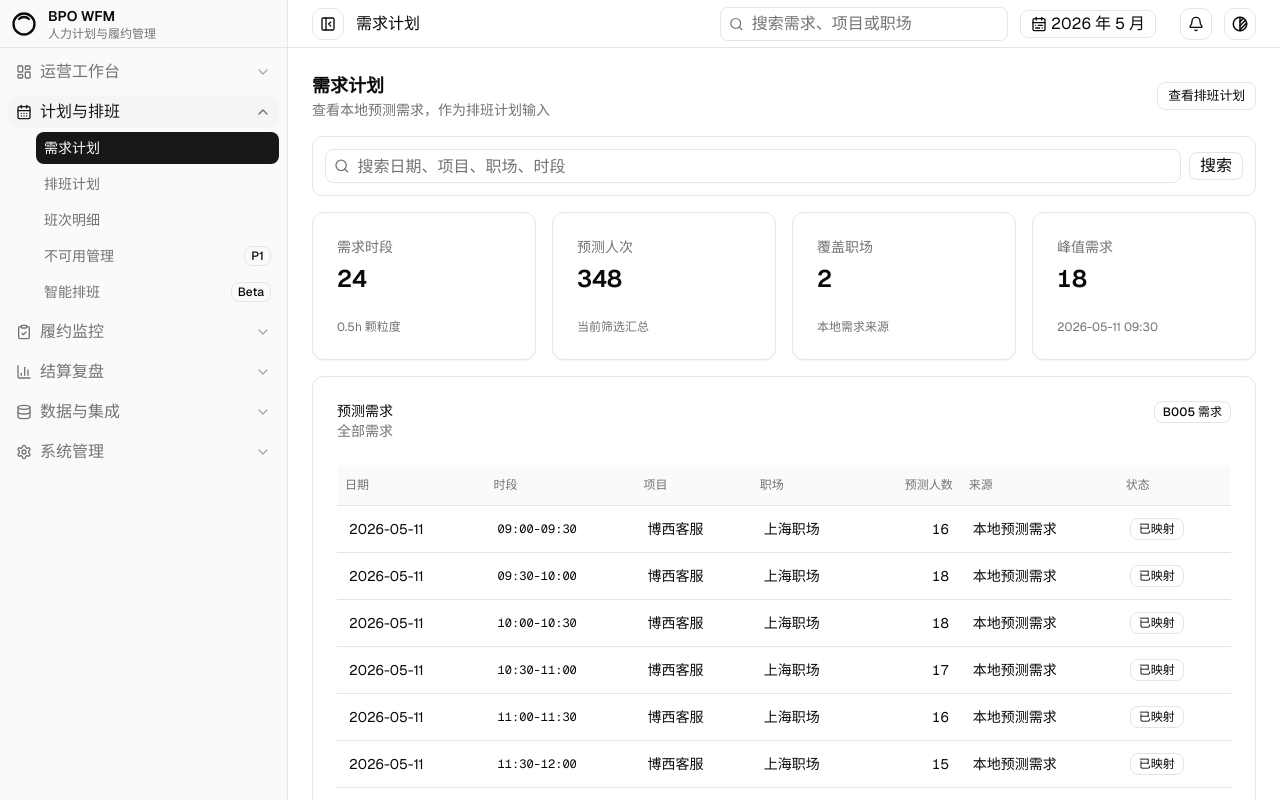
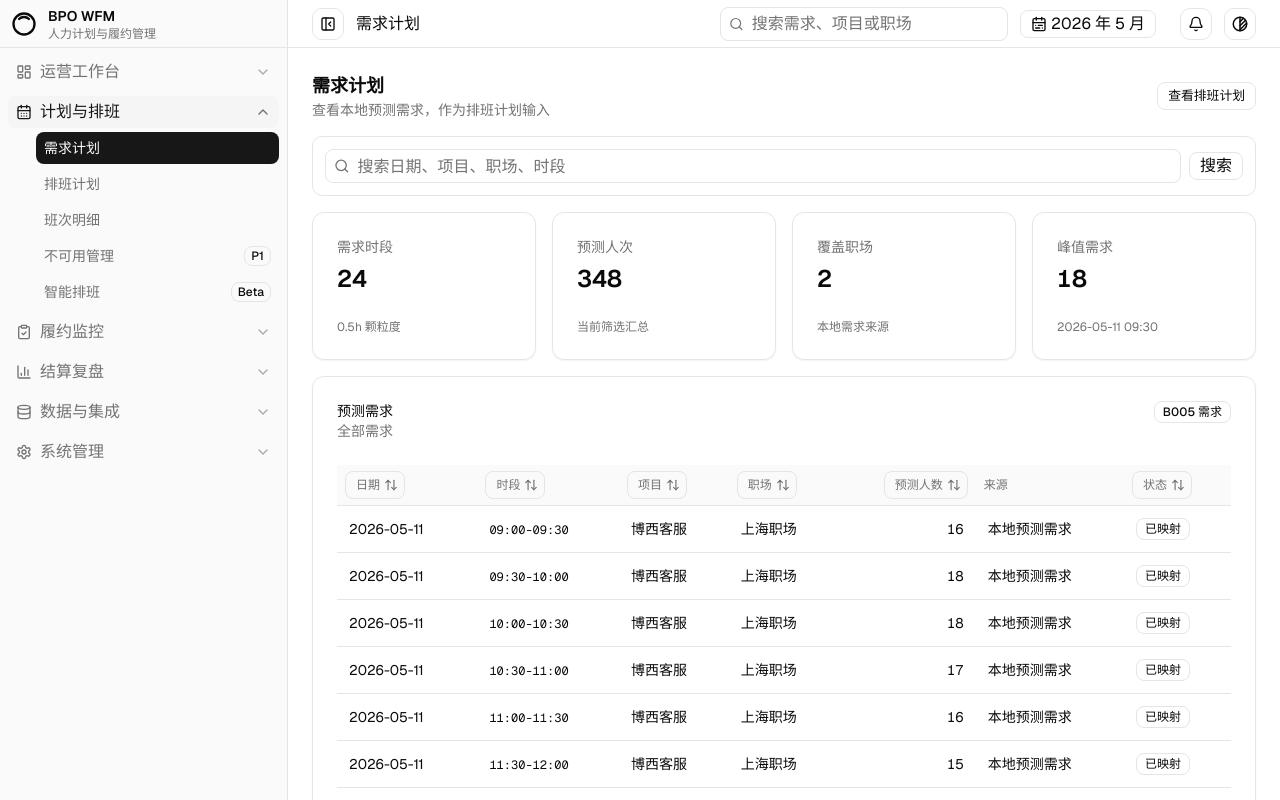
Before and after one commit to huiliuxu780/bpo-schedule-platform, a Next.js app: page /demand-plans in a window 1280 px wide. Built offline with nearby package versions, Linux system fonts and the light colour scheme; no server answers.

Commit message:
feat: migrate demand table and seed next parity queue

```diff
--- a/app/demand-plans/page.tsx
+++ b/app/demand-plans/page.tsx
@@ -2,6 +2,7 @@ import Link from "next/link"
 import { Search } from "lucide-react"
 
 import { AppShell } from "@/components/app-shell"
+import { DemandPlanTable } from "@/components/demand-plan-table"
 import { Badge } from "@/components/ui/badge"
 import { Button } from "@/components/ui/button"
 import {
@@ -12,14 +13,6 @@ import {
   CardTitle,
 } from "@/components/ui/card"
 import { Input } from "@/components/ui/input"
-import {
-  Table,
-  TableBody,
-  TableCell,
-  TableHead,
-  TableHeader,
-  TableRow,
-} from "@/components/ui/table"
 import { getDemandPlans, type DemandPlanRow } from "@/lib/schedule-plans"
 
 type PageProps = {
@@ -97,50 +90,7 @@ export default async function DemandPlansPage({ searchParams }: PageProps) {
             <Badge variant="outline">B005 需求</Badge>
           </CardHeader>
           <CardContent>
-            <Table>
-              <TableHeader>
-                <TableRow>
-                  <TableHead>日期</TableHead>
-                  <TableHead>时段</TableHead>
-                  <TableHead>项目</TableHead>
-                  <TableHead>职场</TableHead>
-                  <TableHead className="text-right">预测人数</TableHead>
-                  <TableHead>来源</TableHead>
-                  <TableHead>状态</TableHead>
-                </TableRow>
-              </TableHeader>
-              <TableBody>
-                {rows.map((row) => (
-                  <TableRow key={row.demand_id}>
-                    <TableCell className="whitespace-nowrap">{row.plan_date}</TableCell>
-                    <TableCell className="font-mono text-xs">
-                      {row.interval_start}-{row.interval_end}
-                    </TableCell>
-                    <TableCell className="font-medium">{row.project_name}</TableCell>
-                    <TableCell>{row.site_name}</TableCell>
-                    <TableCell className="text-right tabular-nums">
-                      {row.forecast_agents}
-                    </TableCell>
-                    <TableCell>{row.source}</TableCell>
-                    <TableCell>
-                      <Badge variant="outline">
-                        {row.status === "mapped" ? "已映射" : "已导入"}
-                      </Badge>
-                    </TableCell>
-                  </TableRow>
-                ))}
-                {rows.length === 0 ? (
-                  <TableRow>
-                    <TableCell
-                      colSpan={7}
-                      className="h-24 text-center text-sm text-muted-foreground"
-                    >
-                      暂无符合条件的预测需求
-                    </TableCell>
-                  </TableRow>
-                ) : null}
-              </TableBody>
-            </Table>
+            <DemandPlanTable rows={rows} />
           </CardContent>
         </Card>
       </main>
--- /dev/null
+++ b/components/demand-plan-table.tsx
@@ -0,0 +1,200 @@
+"use client"
+
+import { ArrowUpDown } from "lucide-react"
+import {
+  type ColumnDef,
+  flexRender,
+  getCoreRowModel,
+  getSortedRowModel,
+  type SortingState,
+  useReactTable,
+} from "@tanstack/react-table"
+import * as React from "react"
+
+import { Badge } from "@/components/ui/badge"
+import { Button } from "@/components/ui/button"
+import {
+  Table,
+  TableBody,
+  TableCell,
+  TableHead,
+  TableHeader,
+  TableRow,
+} from "@/components/ui/table"
+import { type DemandPlanRow } from "@/lib/schedule-plans"
+
+const statusRank: Record<DemandPlanRow["status"], number> = {
+  mapped: 0,
+  imported: 1,
+}
+
+const columns: ColumnDef<DemandPlanRow>[] = [
+  {
+    accessorKey: "plan_date",
+    header: ({ column }) => (
+      <Button
+        variant="ghost"
+        size="sm"
+        onClick={() => column.toggleSorting(column.getIsSorted() === "asc")}
+      >
+        日期
+        <ArrowUpDown data-icon="inline-end" />
+      </Button>
+    ),
+    cell: ({ row }) => (
+      <span className="whitespace-nowrap">{row.original.plan_date}</span>
+    ),
+  },
+  {
+    id: "interval",
+    accessorFn: (row) => `${row.interval_start}-${row.interval_end}`,
+    header: ({ column }) => (
+      <Button
+        variant="ghost"
+        size="sm"
+        onClick={() => column.toggleSorting(column.getIsSorted() === "asc")}
+      >
+        时段
+        <ArrowUpDown data-icon="inline-end" />
+      </Button>
+    ),
+    cell: ({ row }) => (
+      <span className="font-mono text-xs">
+        {row.original.interval_start}-{row.original.interval_end}
+      </span>
+    ),
+  },
+  {
+    accessorKey: "project_name",
+    header: ({ column }) => (
+      <Button
+        variant="ghost"
+        size="sm"
+        onClick={() => column.toggleSorting(column.getIsSorted() === "asc")}
+      >
+        项目
+        <ArrowUpDown data-icon="inline-end" />
+      </Button>
+    ),
+    cell: ({ row }) => (
+      <span className="font-medium">{row.original.project_name}</span>
+    ),
+  },
+  {
+    accessorKey: "site_name",
+    header: ({ column }) => (
+      <Button
+        variant="ghost"
+        size="sm"
+        onClick={() => column.toggleSorting(column.getIsSorted() === "asc")}
+      >
+        职场
+        <ArrowUpDown data-icon="inline-end" />
+      </Button>
+    ),
+  },
+  {
+    accessorKey: "forecast_agents",
+    header: ({ column }) => (
+      <div className="flex justify-end">
+        <Button
+          variant="ghost"
+          size="sm"
+          onClick={() => column.toggleSorting(column.getIsSorted() === "asc")}
+        >
+          预测人数
+          <ArrowUpDown data-icon="inline-end" />
+        </Button>
+      </div>
+    ),
+    cell: ({ row }) => (
+      <div className="text-right tabular-nums">
+        {row.original.forecast_agents}
+      </div>
+    ),
+  },
+  {
+    accessorKey: "source",
+    header: "来源",
+  },
+  {
+    accessorKey: "status",
+    header: ({ column }) => (
+      <Button
+        variant="ghost"
+        size="sm"
+        onClick={() => column.toggleSorting(column.getIsSorted() === "asc")}
+      >
+        状态
+        <ArrowUpDown data-icon="inline-end" />
+      </Button>
+    ),
+    sortingFn: (left, right) =>
+      statusRank[left.original.status] - statusRank[right.original.status],
+    cell: ({ row }) => (
+      <Badge variant="outline">
+        {row.original.status === "mapped" ? "已映射" : "已导入"}
+      </Badge>
+    ),
+  },
+]
+
+export function DemandPlanTable({ rows }: { rows: DemandPlanRow[] }) {
+  "use no memo"
+
+  const [sorting, setSorting] = React.useState<SortingState>([
+    { id: "plan_date", desc: false },
+  ])
+  // TanStack Table exposes an imperative table API that React Compiler cannot memoize.
+  // eslint-disable-next-line react-hooks/incompatible-library
+  const table = useReactTable({
+    data: rows,
+    columns,
+    state: { sorting },
+    onSortingChange: setSorting,
+    getCoreRowModel: getCoreRowModel(),
+    getSortedRowModel: getSortedRowModel(),
+  })
+
+  return (
+    <Table>
+      <TableHeader>
+        {table.getHeaderGroups().map((headerGroup) => (
+          <TableRow key={headerGroup.id}>
+            {headerGroup.headers.map((header) => (
+              <TableHead key={header.id}>
+                {header.isPlaceholder
+                  ? null
+                  : flexRender(
+                      header.column.columnDef.header,
+                      header.getContext()
+                    )}
+              </TableHead>
+            ))}
+          </TableRow>
+        ))}
+      </TableHeader>
+      <TableBody>
+        {table.getRowModel().rows.map((row) => (
+          <TableRow key={row.id}>
+            {row.getVisibleCells().map((cell) => (
+              <TableCell key={cell.id}>
+                {flexRender(cell.column.columnDef.cell, cell.getContext())}
+              </TableCell>
+            ))}
+          </TableRow>
+        ))}
+        {rows.length === 0 ? (
+          <TableRow>
+            <TableCell
+              colSpan={columns.length}
+              className="h-24 text-center text-sm text-muted-foreground"
+            >
+              暂无符合条件的预测需求
+            </TableCell>
+          </TableRow>
+        ) : null}
+      </TableBody>
+    </Table>
+  )
+}
--- a/tasks/backlog.yaml
+++ b/tasks/backlog.yaml
@@ -2142,7 +2142,7 @@ tasks:
   - id: F024
     title: "需求计划 table parity 第四条迁移"
     priority: P1
-    status: ready
+    status: done
     required_workflow: frontend-scaffold
     allowed_files:
       - "app/**"
@@ -2172,3 +2172,68 @@ tasks:
       - "需要固化生产风险公式、状态码、结算规则或收费因子"
       - "验证失败"
     commit_after_done: true
+  - id: Q005
+    title: "F024 单故事 QA 验收收口"
+    priority: P1
+    status: done
+    required_workflow: qa
+    allowed_files:
+      - "docs/**"
+      - "tasks/backlog.yaml"
+      - "app/**"
+      - "components/**"
+    forbidden_files:
+      - "backend/**"
+      - "lib/**"
+      - "package.json"
+      - "package-lock.json"
+      - "pnpm-lock.yaml"
+      - "yarn.lock"
+    acceptance:
+      - "`bash scripts/check.sh` 通过。"
+      - "需求计划页面由独立 TanStack Table 组件渲染。"
+      - "需求计划字段保留：日期、时段、项目、职场、预测人数、来源、状态。"
+      - "完成审计与追溯更新。"
+    auto_run: true
+    pm_confirmation_required: false
+    conflict_risk: low
+    stop_conditions:
+      - "验证失败"
+      - "需要新增依赖或修改 package/lockfile"
+      - "需要后端接口、真实数据源、数据库、认证或权限"
+      - "需要审批、导出、批量调班、自动排班或生产工作流能力"
+      - "需要固化生产风险公式、状态码、结算规则或收费因子"
+    commit_after_done: true
+  - id: F025
+    title: "排班计划详情时段表 table parity 第五条迁移"
+    priority: P1
+    status: ready
+    required_workflow: frontend-scaffold
+    allowed_files:
+      - "app/**"
+      - "components/**"
+      - "docs/**"
+      - "tasks/backlog.yaml"
+    forbidden_files:
+      - "backend/**"
+      - "lib/**"
+      - "package.json"
+      - "package-lock.json"
+      - "pnpm-lock.yaml"
+      - "yarn.lock"
+    acceptance:
+      - "排班计划详情时段表由独立 TanStack Table 组件渲染。"
+      - "保留开始、结束、预测、已排、缺口、覆盖率、备注字段。"
+      - "排序保持展示层行为，不改变后端契约或业务口径。"
+      - "不启用批量选择、拖拽、审批、导出、批量调班或生产动作。"
+      - "`bash scripts/check.sh` 通过。"
+    auto_run: true
+    pm_confirmation_required: false
+    conflict_risk: medium
+    stop_conditions:
+      - "需要新增依赖或修改 package/lockfile"
+      - "需要后端接口、真实数据源、数据库、认证或权限"
+      - "需要审批、导出、批量调班、自动排班或生产工作流能力"
+      - "需要固化生产风险公式、状态码、结算规则或收费因子"
+      - "验证失败"
+    commit_after_done: true
```
Also changed, not shown: 6 other files (tests, documents, lock files or other folders).
